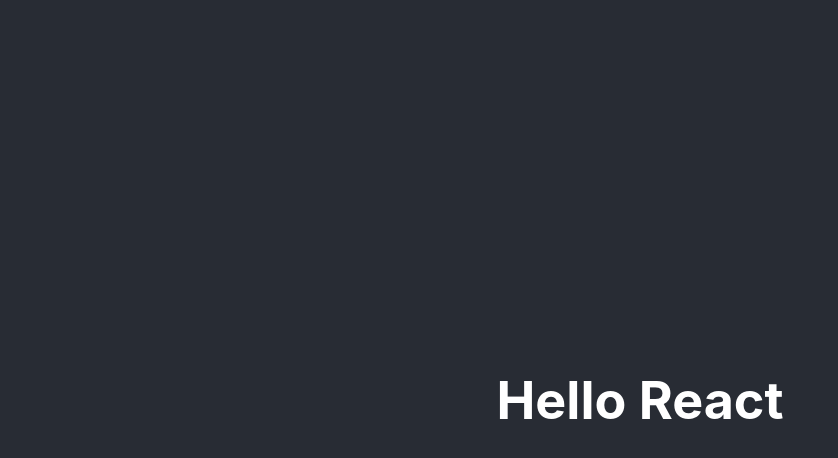
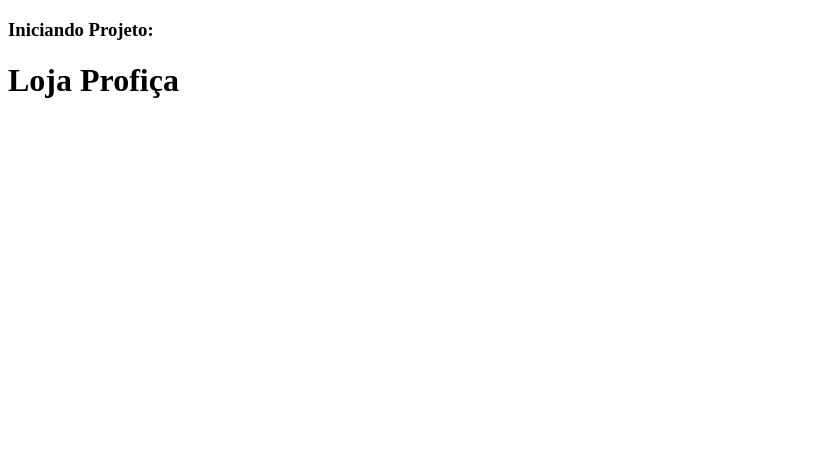
Before and after one commit to GuiJR777/django_react_ecommerce_project, a React (Create React App) app in the folder frontend/: page / in a window 1280 px wide. Shown: the top 458 px of the page, without its empty margins (0-838 px from the left). Built offline with nearby package versions, Linux system fonts and the light colour scheme.

Commit message:
End of lesson 5

```diff
--- a/frontend/src/App.css
+++ /dev/null
@@ -1,38 +0,0 @@
-.App {
-  text-align: center;
-}
-
-.App-logo {
-  height: 40vmin;
-  pointer-events: none;
-}
-
-@media (prefers-reduced-motion: no-preference) {
-  .App-logo {
-    animation: App-logo-spin infinite 20s linear;
-  }
-}
-
-.App-header {
-  background-color: #282c34;
-  min-height: 100vh;
-  display: flex;
-  flex-direction: column;
-  align-items: center;
-  justify-content: center;
-  font-size: calc(10px + 2vmin);
-  color: white;
-}
-
-.App-link {
-  color: #61dafb;
-}
-
-@keyframes App-logo-spin {
-  from {
-    transform: rotate(0deg);
-  }
-  to {
-    transform: rotate(360deg);
-  }
-}
--- a/frontend/src/App.js
+++ b/frontend/src/App.js
@@ -1,12 +1,10 @@
-import logo from './logo.svg';
-import './App.css';
+
 
 function App() {
   return (
-    <div className="App">
-      <header className="App-header">
-        <h1>Hello React</h1>
-      </header>
+    <div>
+      <h3>Iniciando Projeto:</h3>
+      <h1><strong>Loja Profiça</strong></h1>
     </div>
   );
 }
--- a/frontend/src/index.css
+++ b/frontend/src/index.css
@@ -1,13 +1 @@
-body {
-  margin: 0;
-  font-family: -apple-system, BlinkMacSystemFont, 'Segoe UI', 'Roboto', 'Oxygen',
-    'Ubuntu', 'Cantarell', 'Fira Sans', 'Droid Sans', 'Helvetica Neue',
-    sans-serif;
-  -webkit-font-smoothing: antialiased;
-  -moz-osx-font-smoothing: grayscale;
-}
-
-code {
-  font-family: source-code-pro, Menlo, Monaco, Consolas, 'Courier New',
-    monospace;
-}
+body {}
```
Also changed, not shown: frontend/src/setupTests.js (deleted, +0 -5 lines), 1 other file (tests, documents, lock files or other folders).
